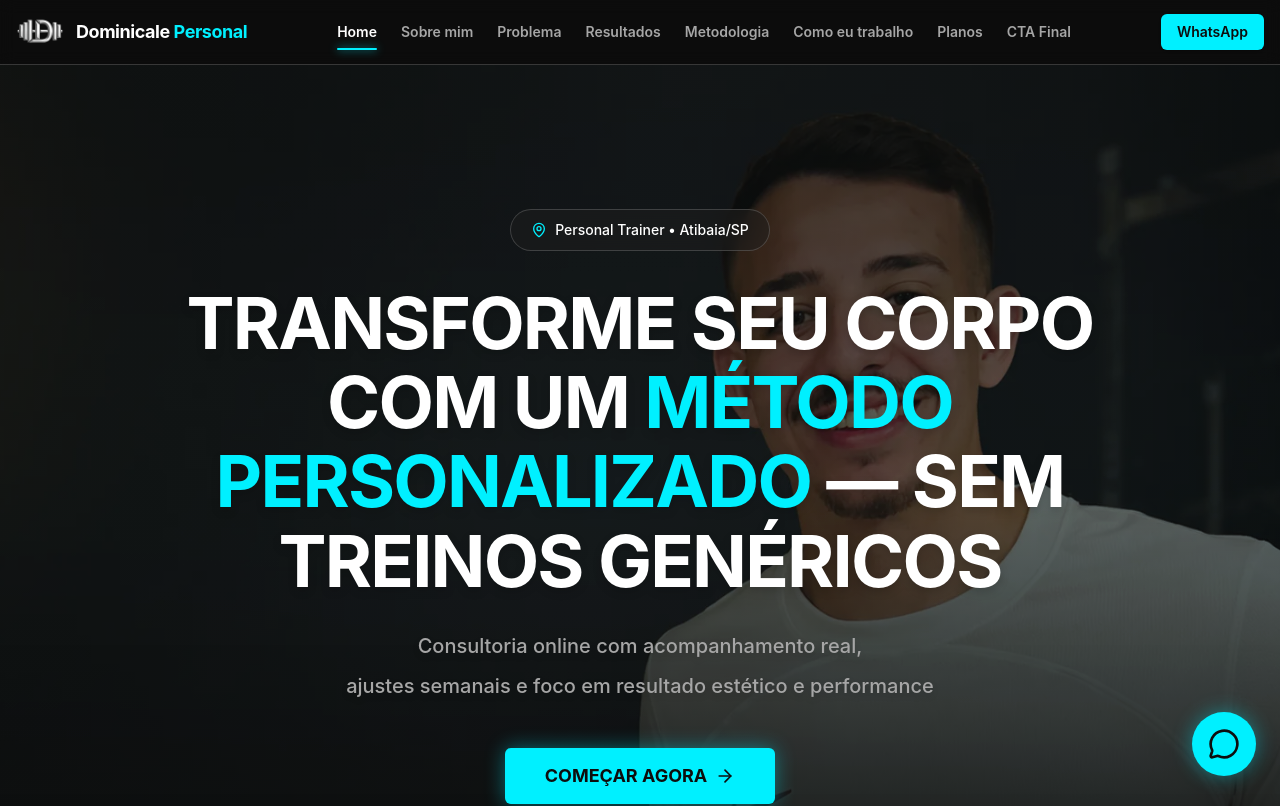
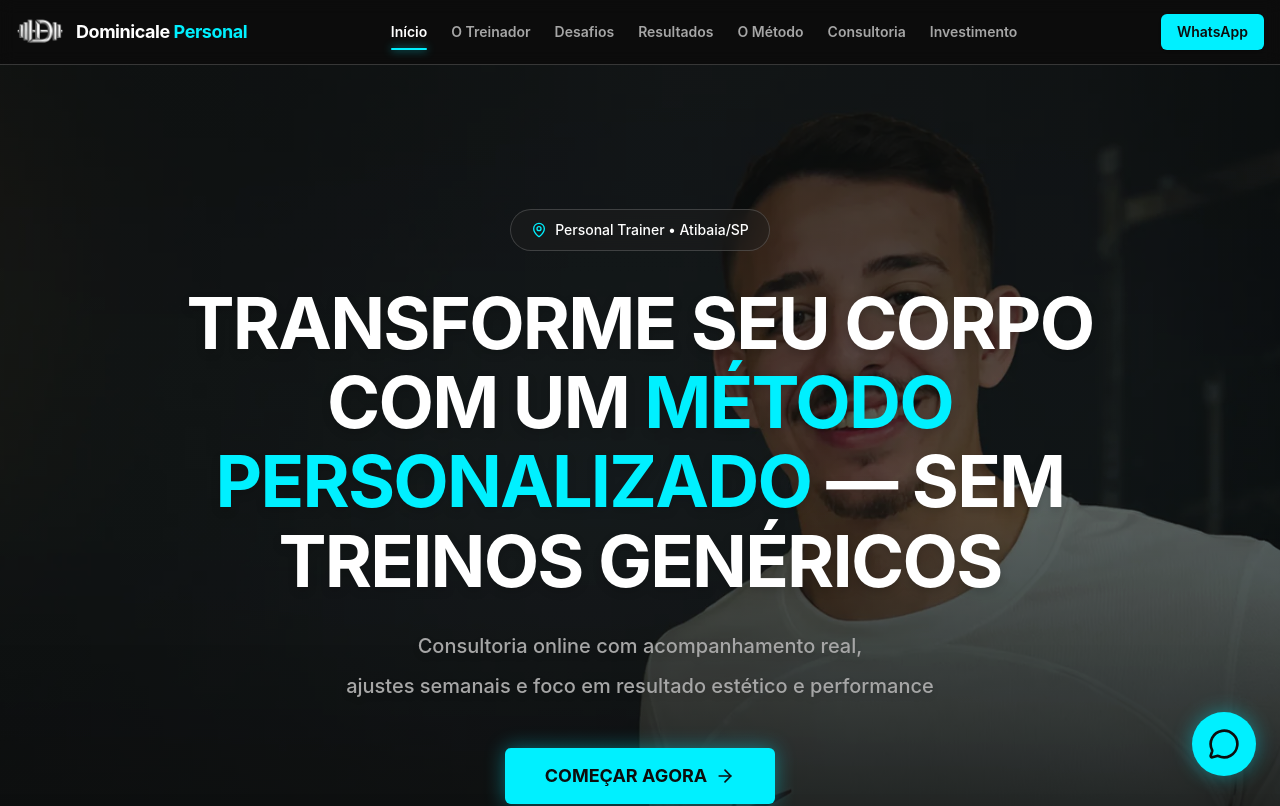
Before and after one commit to 04ale/dominicale-personal, a React (Vite) app: page / in a window 1280 px wide. Shown: the top 806 px of the page. Built offline with nearby package versions, Linux system fonts and the light colour scheme.

Commit message:
style: improve nav labels in header and footer

```diff
--- a/src/components/layout/Footer.tsx
+++ b/src/components/layout/Footer.tsx
@@ -31,18 +31,18 @@ export default function Footer({ id }: { id?: string }) {
             <h4 className="text-lg font-bold text-pure-white mb-6">Navegação</h4>
             <ul className="space-y-4">
               <li>
-                <a href="/" className="text-silver-mist hover:text-electric transition-colors duration-200 font-medium text-sm flex items-center gap-2">
-                  <span className="w-1.5 h-1.5 rounded-full bg-electric/40" /> Home
+                <a href="#home" className="text-silver-mist hover:text-electric transition-colors duration-200 font-medium text-sm flex items-center gap-2">
+                  <span className="w-1.5 h-1.5 rounded-full bg-electric/40" /> Início
                 </a>
               </li>
               <li>
                 <a href="#sobremim" className="text-silver-mist hover:text-electric transition-colors duration-200 font-medium text-sm flex items-center gap-2">
-                  <span className="w-1.5 h-1.5 rounded-full bg-electric/40" /> Sobre mim
+                  <span className="w-1.5 h-1.5 rounded-full bg-electric/40" /> O Treinador
                 </a>
               </li>
               <li>
                 <a href="#problemas" className="text-silver-mist hover:text-electric transition-colors duration-200 font-medium text-sm flex items-center gap-2">
-                  <span className="w-1.5 h-1.5 rounded-full bg-electric/40" /> Problema
+                  <span className="w-1.5 h-1.5 rounded-full bg-electric/40" /> Desafios
                 </a>
               </li>
               <li>
@@ -52,23 +52,17 @@ export default function Footer({ id }: { id?: string }) {
               </li>
               <li>
                 <a href="#metodologia" className="text-silver-mist hover:text-electric transition-colors duration-200 font-medium text-sm flex items-center gap-2">
-                  <span className="w-1.5 h-1.5 rounded-full bg-electric/40" /> Metodologia
+                  <span className="w-1.5 h-1.5 rounded-full bg-electric/40" /> O Método
                 </a>
               </li>
-
               <li>
                 <a href="#comoeutrabalho" className="text-silver-mist hover:text-electric transition-colors duration-200 font-medium text-sm flex items-center gap-2">
-                  <span className="w-1.5 h-1.5 rounded-full bg-electric/40" /> Como eu trabalho
+                  <span className="w-1.5 h-1.5 rounded-full bg-electric/40" /> Consultoria
                 </a>
               </li>
               <li>
                 <a href="#planos" className="text-silver-mist hover:text-electric transition-colors duration-200 font-medium text-sm flex items-center gap-2">
-                  <span className="w-1.5 h-1.5 rounded-full bg-electric/40" /> Planos
-                </a>
-              </li>
-              <li>
-                <a href="#ctafinal" className="text-silver-mist hover:text-electric transition-colors duration-200 font-medium text-sm flex items-center gap-2">
-                  <span className="w-1.5 h-1.5 rounded-full bg-electric/40" /> CTA Final
+                  <span className="w-1.5 h-1.5 rounded-full bg-electric/40" /> Investimento
                 </a>
               </li>
 
--- a/src/components/layout/Header.tsx
+++ b/src/components/layout/Header.tsx
@@ -4,16 +4,13 @@ import { Menu, X } from 'lucide-react';
 import logo from '../../assets/logo.webp';
 
 const navItems = [
-    { id: 'home', label: 'Home', href: '#home' },
-    { id: 'sobremim', label: 'Sobre mim', href: '#sobremim' },
-    { id: 'problemas', label: 'Problema', href: '#problemas' },
+    { id: 'home', label: 'Início', href: '#home' },
+    { id: 'sobremim', label: 'O Treinador', href: '#sobremim' },
+    { id: 'problemas', label: 'Desafios', href: '#problemas' },
     { id: 'resultados', label: 'Resultados', href: '#resultados' },
-    { id: 'metodologia', label: 'Metodologia', href: '#metodologia' },
-
-    { id: 'comoeutrabalho', label: 'Como eu trabalho', href: '#comoeutrabalho' },
-    { id: 'planos', label: 'Planos', href: '#planos' },
-    { id: 'ctafinal', label: 'CTA Final', href: '#ctafinal' },
-
+    { id: 'metodologia', label: 'O Método', href: '#metodologia' },
+    { id: 'comoeutrabalho', label: 'Consultoria', href: '#comoeutrabalho' },
+    { id: 'planos', label: 'Investimento', href: '#planos' },
 ];
 
 export default function Header() {
```
